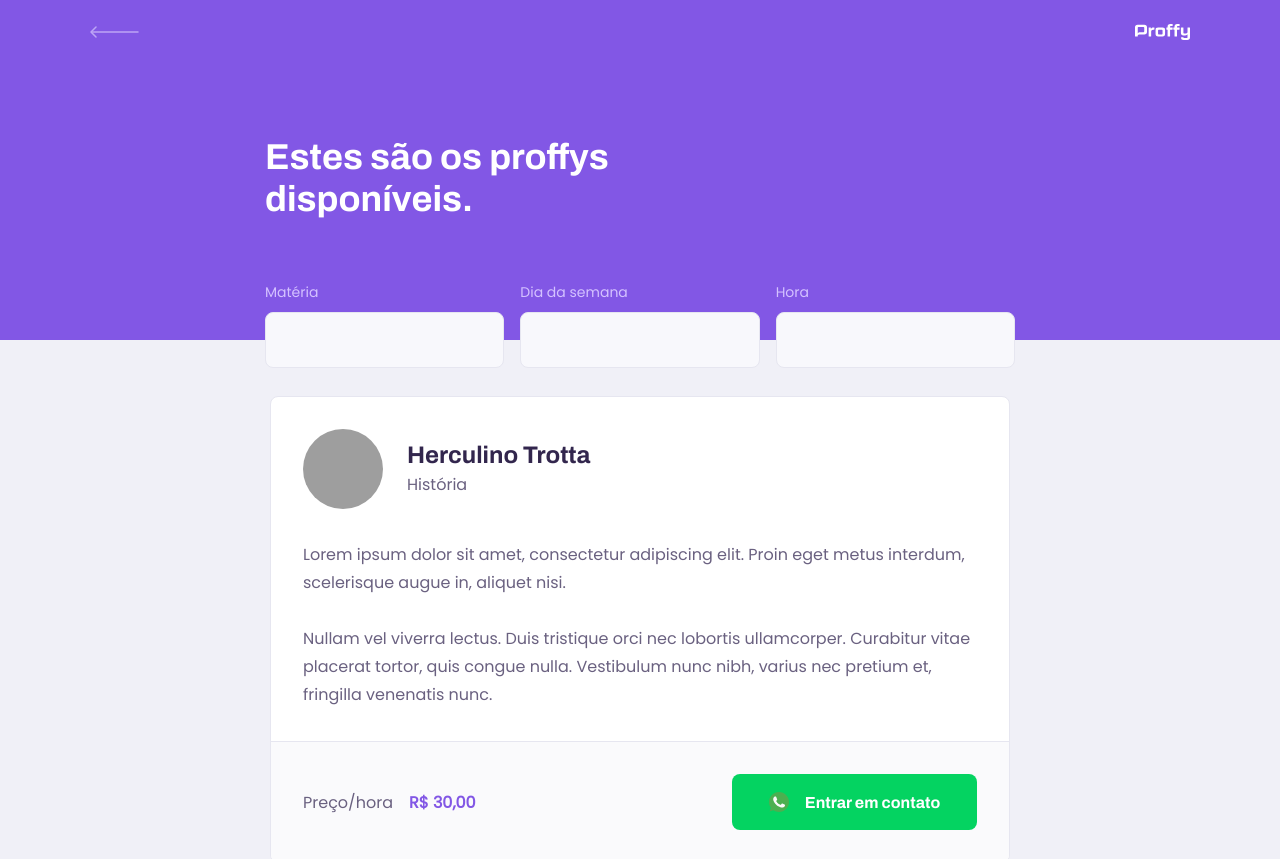
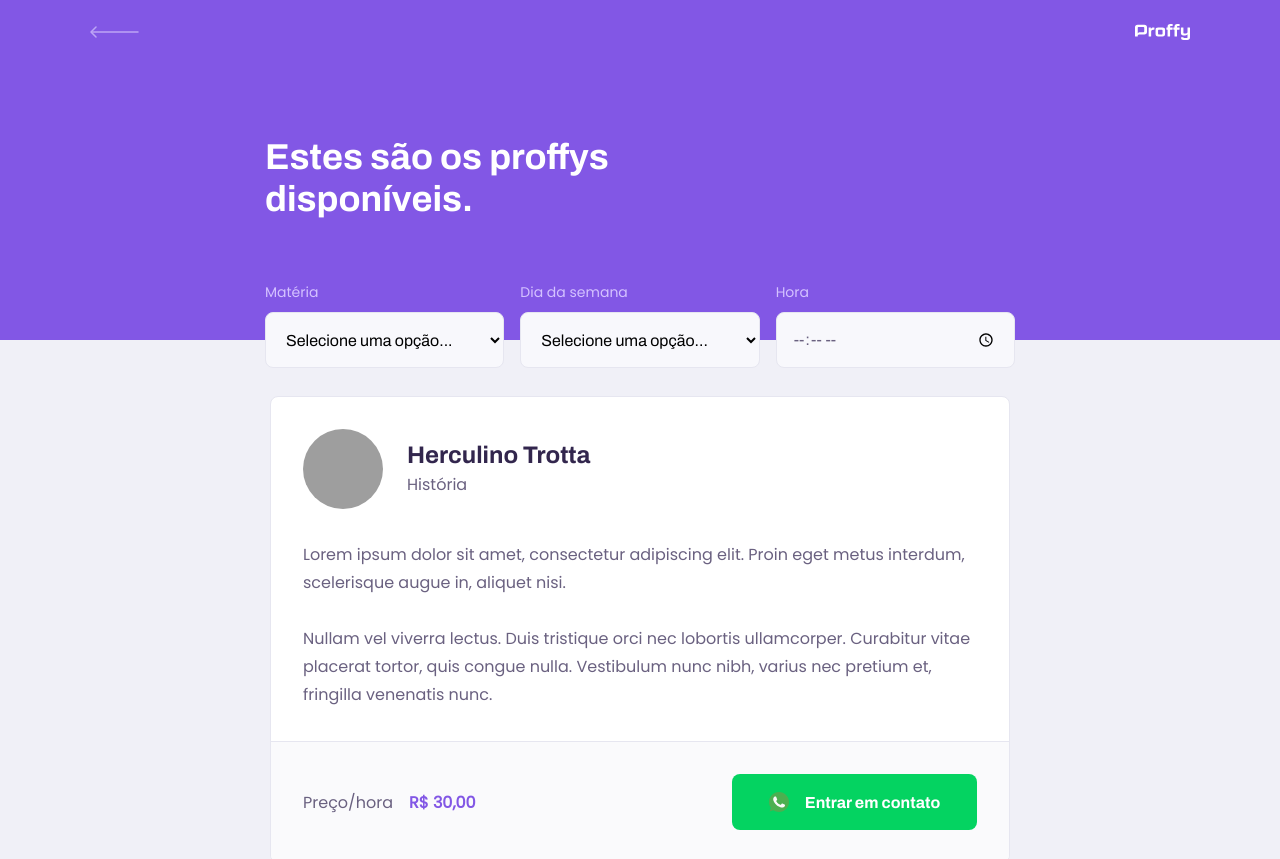
Before and after one commit to eitchtee/proffy, a React (Create React App) app in the folder web/: page /study in a window 1280 px wide. Shown: the top 859 px of the page. Built offline with nearby package versions, Linux system fonts and the light colour scheme; grey boxes are pictures that could not be loaded.

Commit message:
Replace TeacherList inputs for Components

```diff
--- a/web/src/pages/TeacherList/index.tsx
+++ b/web/src/pages/TeacherList/index.tsx
@@ -1,8 +1,10 @@
 import React from 'react';
 import PageHeader from '../../components/PageHeader';
+import Input from '../../components/Input';
 
 import './styles.css';
 import TeacherItem from '../../components/TeacherItem';
+import Select from '../../components/Select';
 
 
 function TeacherList () {
@@ -10,18 +12,34 @@
         <div id="page-teacher-list" className="container">
             <PageHeader title="Estes são os proffys disponíveis.">
                 <form id="search-teachers">
-                    <div className="input-block">
-                        <label htmlFor="subject">Matéria</label>
-                        <input type="text" id="subject"/>
-                    </div>
-                    <div className="input-block">
-                        <label htmlFor="week-day">Dia da semana</label>
-                        <input type="text" id="week-day"/>
-                    </div>
-                    <div className="input-block">
-                        <label htmlFor="time">Hora</label>
-                        <input type="text" id="time"/>
-                    </div>
+                <Select name="subject"
+                            label="Matéria"
+                            options={[
+                                {value: 'Artes', label: 'Artes'},
+                                {value: 'Matemática', label: 'Matemática'},
+                                {value: 'Biologia', label: 'Biologia'},
+                                {value: 'Ciências', label: 'Ciências'},
+                                {value: 'Física', label: 'Física'},
+                                {value: 'Quimíca', label: 'Quimíca'},
+                                {value: 'Português', label: 'Português'},
+                                {value: 'Redação', label: 'Redação'},
+                                {value: 'Geometria', label: 'Geometria'},
+                                {value: 'Sociologia', label: 'Sociologia'},
+                                {value: 'Filosofia', label: 'Filosofia'},
+                                {value: 'História', label: 'História'},
+                            ]} />
+                    <Select name="week-day"
+                            label="Dia da semana"
+                            options={[
+                                {value: '0', label: 'Domingo'},
+                                {value: '1', label: 'Segunda-feira'},
+                                {value: '2', label: 'Terça-feira'},
+                                {value: '3', label: 'Quarta-feira'},
+                                {value: '4', label: 'Quinta-feira'},
+                                {value: '5', label: 'Sexta-feira'},
+                                {value: '6', label: 'Sábado'},
+                            ]} />
+                    <Input type="time" name="time" label="Hora" />
                 </form>
             </PageHeader>
 
--- a/web/src/pages/TeacherList/styles.css
+++ b/web/src/pages/TeacherList/styles.css
@@ -9,41 +9,6 @@
 
 #search-teachers label {
     color: var(--color-text-in-primary);
-}
-
-#search-teachers .input-block {
-    position: relative;
-}
-
-#search-teachers .input-block + .input-block {
-    margin-top: 1.4rem;
-}
-
-#search-teachers .input-block label {
-    font-size: 1.4rem;
-}
-
-#search-teachers .input-block input {
-    width: 100%;
-    height: 5.6rem;
-    margin-top: 0.8rem;
-    border-radius: 0.8rem;
-    background: var(--color-input-background);
-    border: 1px solid var(--color-line-in-white);
-    outline: 0;
-    padding: 0 1.6rem;
-    font: 1.6rem Archivo;
-}
-
-#search-teachers .input-block:focus-within:after {
-    width: calc(100% - 3.2rem);
-    height: 2px;
-    content: '';
-    background-color: var(--color-primary-light);
-    position: absolute;
-    left: 1.6rem;
-    right: 1.6rem;
-    bottom: 0;
 }
 
 #page-teacher-list main {
@@ -64,7 +29,8 @@
         bottom: -28px;
     }
 
-    #search-teachers .input-block + .input-block {
+    #search-teachers .input-block + .input-block,
+    #search-teachers .select-block + .select-block {
         margin-top: 0;
     }
 
```
